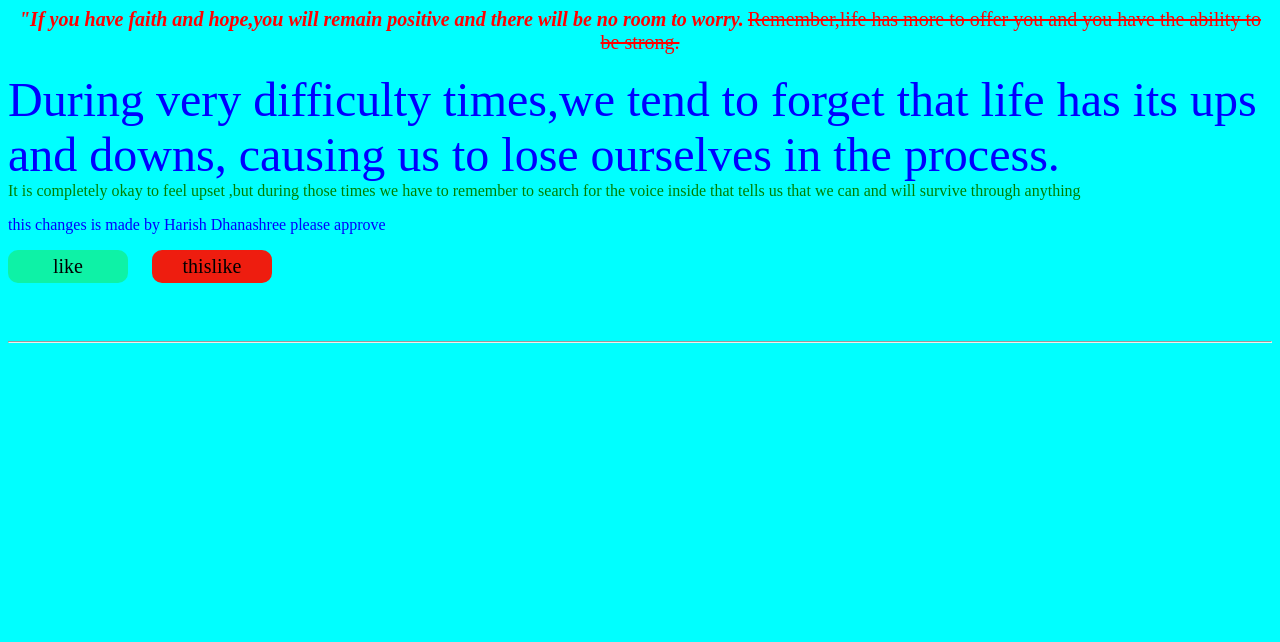
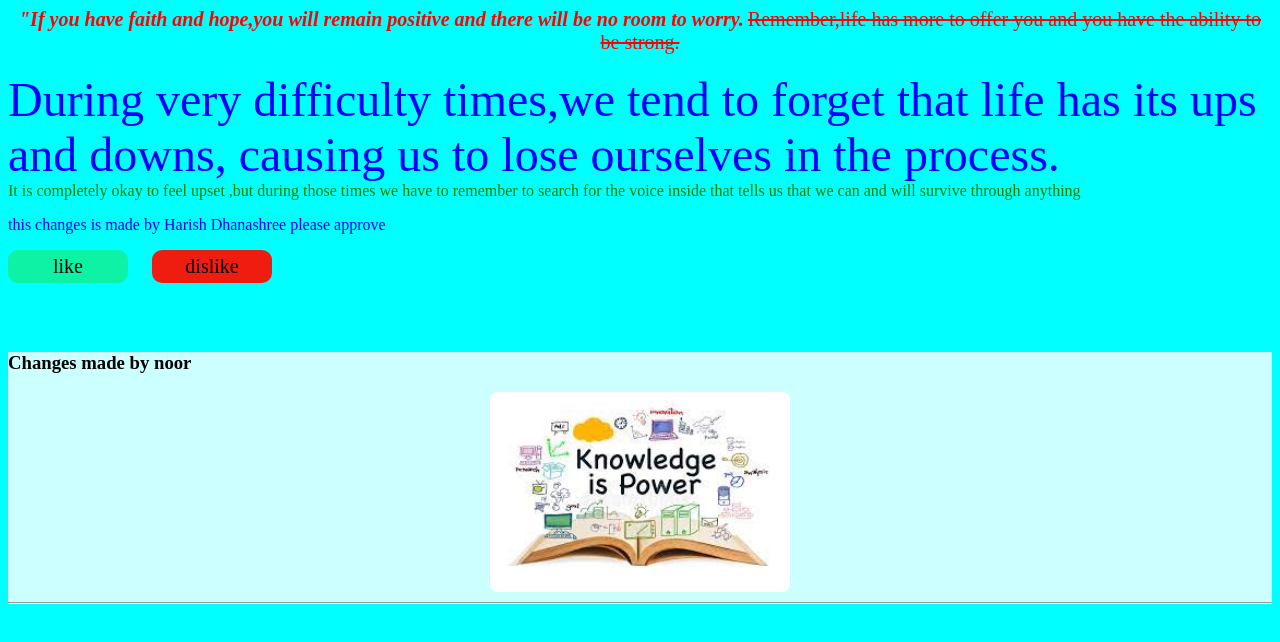
Before and after one commit to Dhanashree312/practice-repo, a plain HTML site: page index.html in a window 1280 px wide. Drawn offline with Linux system fonts and the light colour scheme.

Commit message:
added division and style

```diff
--- a/css/style.css
+++ b/css/style.css
@@ -30,3 +30,14 @@ color: white;
         color: red;
         font-size: 20px;
     }
+.know{
+    display: block;
+    height: 200px;
+    border-radius: 8px;
+    margin-left: auto;
+    margin-right: auto;
+}
+div{
+    color: black;
+    background-color:#ccffff;
+}
--- a/index.html
+++ b/index.html
@@ -16,7 +16,11 @@ we have to remember to search for the voice inside that tells us that we can and
 
     <p>this changes is made by Harish Dhanashree please approve</p>
     <button class="btn-1">like</button>
-    <button class="btn-1 btn-2">thislike</button>
+    <button class="btn-1 btn-2">dislike</button>
+    <div>
+    <h3>Changes made by noor<h3>
+      <img src="./images/knowledge.jpg" class="know"/>
+    <div>
 <HR>
 </BODY>
 </HTML>
```
Also changed, not shown: images/knowledge.jpg (added).
